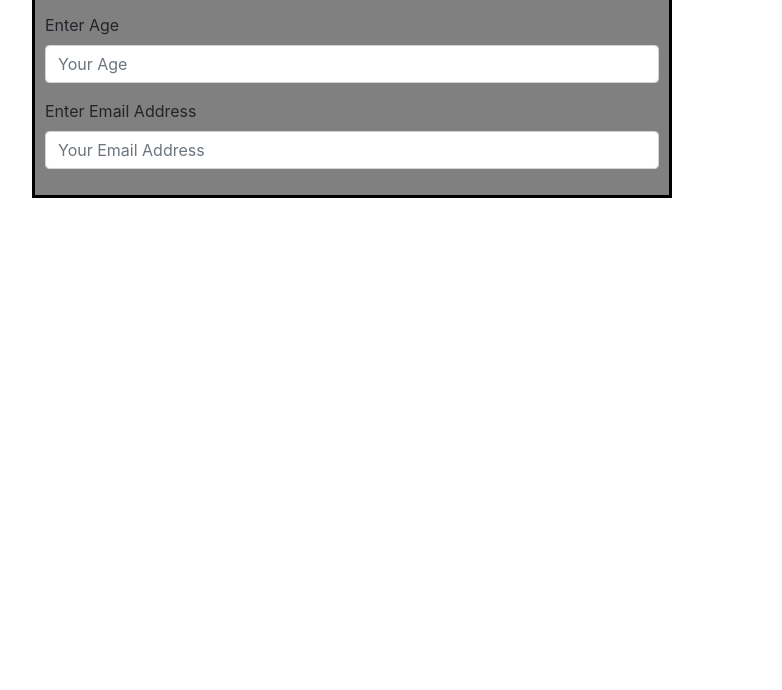
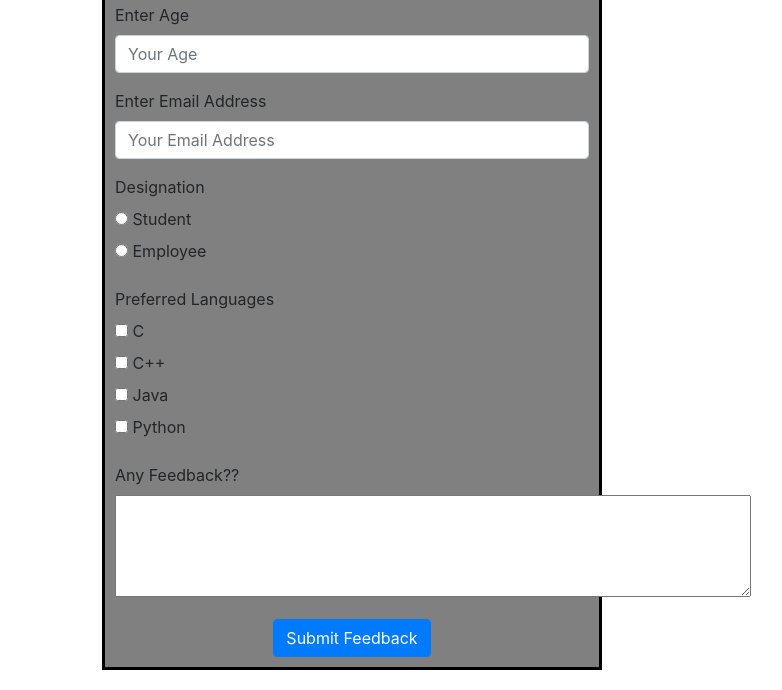
Before and after one commit to idurvankurbalkawade/HTML-Assignment, a plain HTML site: page index.html in a window 1280 px wide. Shown: the part 172-862 px from the top of the page, without its empty margins (288-1070 px from the left). Before the commit the page ends 800 px from the top, so only its background shows below. Drawn offline with nearby package versions, Linux system fonts and the light colour scheme.

Commit message:
initial form design

```diff
--- a/index.html
+++ b/index.html
@@ -28,7 +28,32 @@
             </div>
 
             <div class="form-group">
+                <label for="role">Designation</label><br>
+                <input type="radio" id="role1" name="role" value="Student">
+                <label for="role1">Student</label><br>
+                <input type="radio" id="role2" name="role" value="Employee">
+                <label for="role1">Employee</label><br>
+            </div>
 
+            <div class="form-group">
+                <label for="preference">Preferred Languages</label><br>
+                <input type="checkbox" id="l1" name="language1">
+                <label for="l1">C</label><br>
+                <input type="checkbox" id="l2" name="language2">
+                <label for="l2">C++</label><br>
+                <input type="checkbox" id="l3" name="language3">
+                <label for="l3">Java</label><br>
+                <input type="checkbox" id="l4" name="language4">
+                <label for="l4">Python</label><br>
+            </div>
+
+            <div class="form-group">
+                <label for="feedback">Any Feedback??</label><br>
+                <textarea name="" id="" cols="60" rows="4"></textarea>
+            </div>
+
+            <div class="text-center">
+                <button class="btn btn-primary">Submit Feedback</button>
             </div>
         </form>
     </div>
--- a/main.css
+++ b/main.css
@@ -1,12 +1,13 @@
 .main{
     margin: auto;
-    width: 50%;
+    width: 500px;
     border: 3px solid black;
     padding: 10px;
-    margin-top: 30px;
+    margin-top: 20px;
+    margin-bottom: 20px;
     background-color: grey;
 }
 
-/* body{
-
-} */
+.btn-primary{
+    text-align: center;
+}
```
